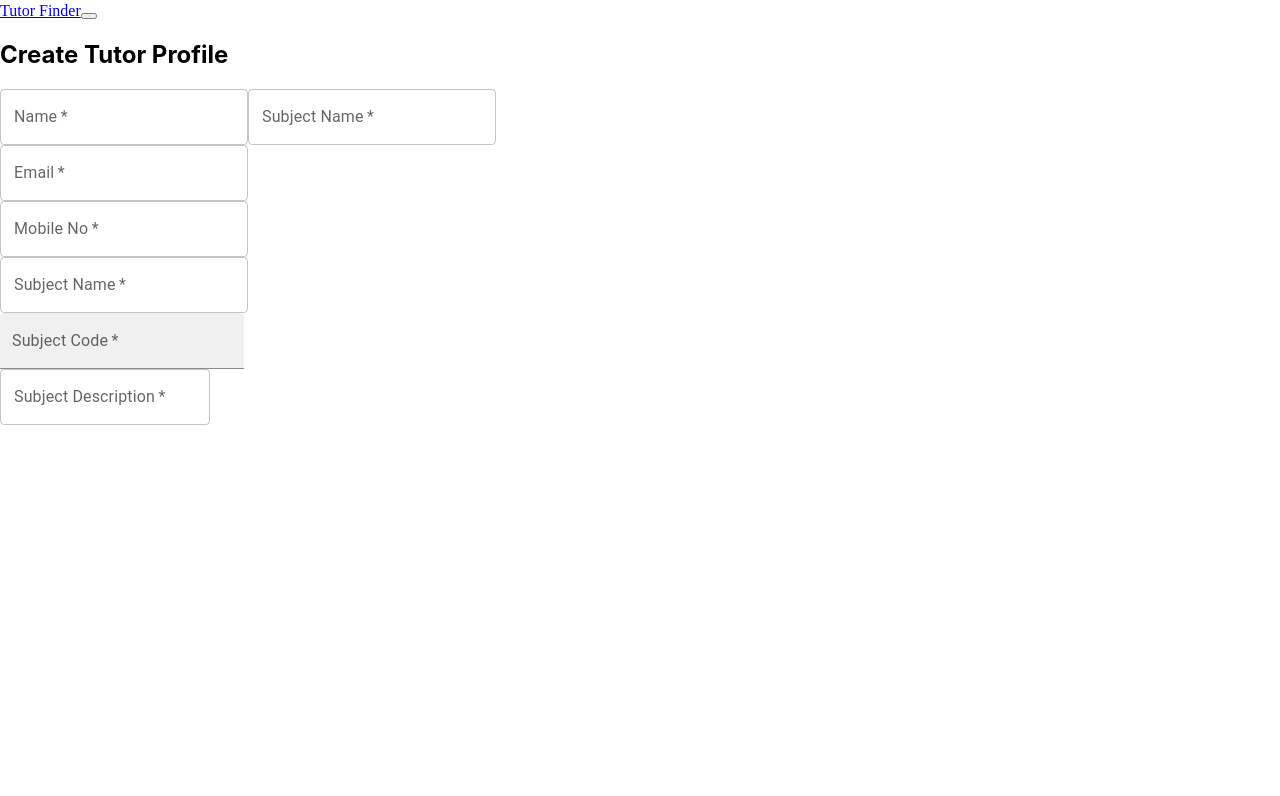
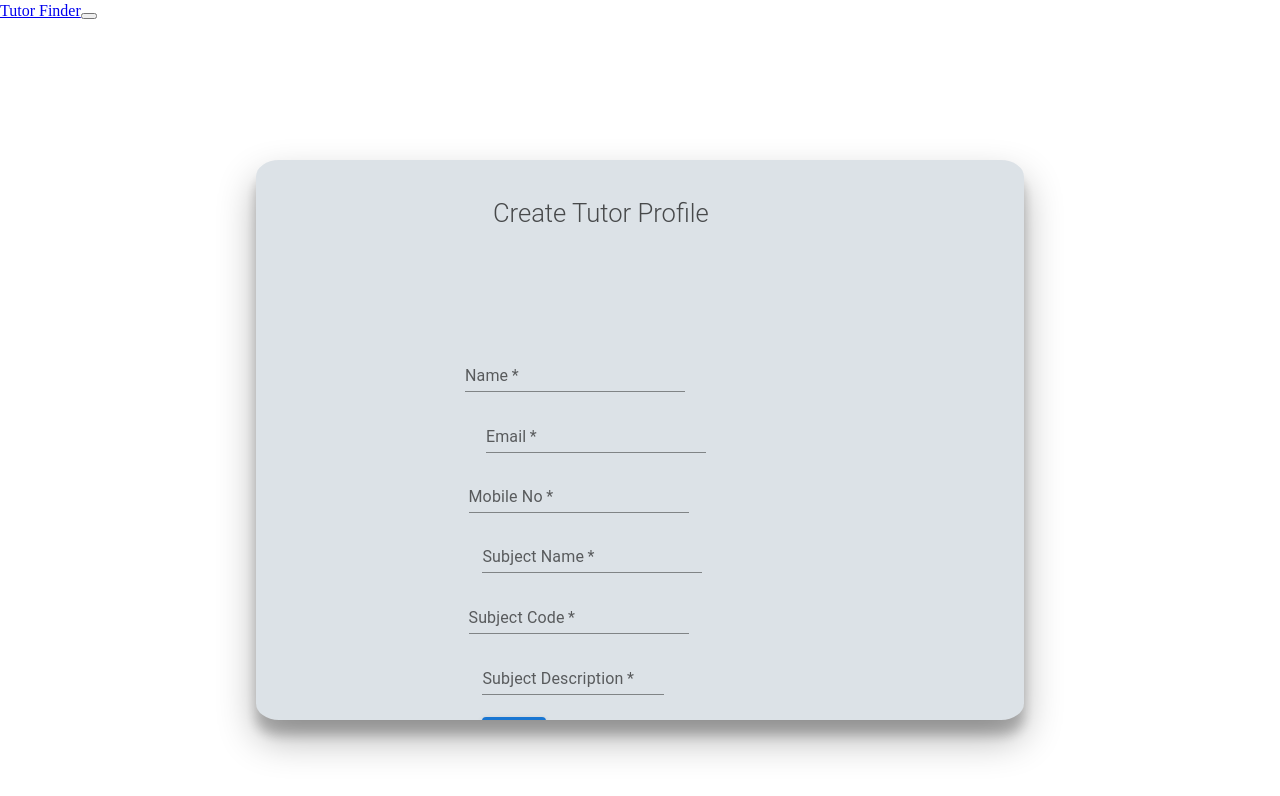
Before and after one commit to jashpal37/TutorFinder, a React (Create React App) app in the folder frontend/: page /tutor in a window 1280 px wide. Shown: the top 796 px of the page. Built offline with nearby package versions, Linux system fonts and the light colour scheme; the HTML template or start-up script is replaced by a standard one.

Commit message:
tutor profile css

```diff
--- a/frontend/src/components/Home.jsx
+++ b/frontend/src/components/Home.jsx
@@ -14,8 +14,8 @@ function Home() {
               </p>
             </div>
             <div className="buttonContainer">
-              <a href="/">
-                <Button size="lg" className="landingbutton" variant='outline-primary'>
+              <a href="/tutor">
+                <Button size='lg' className="landingbutton" variant='outline-primary'>
                   Become a Tutor.
                 </Button>
               </a>
--- a/frontend/src/components/TutorProfile.jsx
+++ b/frontend/src/components/TutorProfile.jsx
@@ -1,5 +1,6 @@
 import React from "react";
-import { TextField } from "@mui/material";
+import { TextField,Button } from "@mui/material";
+import "./styles/TutorProfile.css"
 
 function TutorProfile() {
   return (
@@ -15,16 +16,7 @@ function TutorProfile() {
                   name="name"
                   id="name"
                   label="Name"
-                  variant="outlined"
-                  required
-                  autoComplete="off"
-                />
-                <TextField
-                  type="text"
-                  name="subjectname"
-                  id="subjectname"
-                  label="Subject Name"
-                  variant="outlined"
+                  variant="standard"
                   required
                   autoComplete="off"
                 />
@@ -35,7 +27,7 @@ function TutorProfile() {
                   type="email"
                   id="email"
                   label="Email"
-                  variant="outlined"
+                  variant="standard"
                   required
                   autoComplete="off"
                 />
@@ -47,7 +39,7 @@ function TutorProfile() {
                   id="phone"
                   label="Mobile No"
                   SelectProps={{ IconComponent: () => null }}
-                  variant="outlined"
+                  variant="standard"
                   required
                   autoComplete="off"
                 />
@@ -58,7 +50,7 @@ function TutorProfile() {
                   name="subjectname"
                   id="subjectname"
                   label="Subject Name"
-                  variant="outlined"
+                  variant="standard"
                   required
                   autoComplete="off"
                 />
@@ -69,7 +61,7 @@ function TutorProfile() {
                   name="subjectcode"
                   id="subjectcode"
                   label="Subject Code"
-                  variant="filled"
+                  variant="standard"
                   required
                   autoComplete="off"
                 />
@@ -80,11 +72,24 @@ function TutorProfile() {
                   name="subjectdesc"
                   id="subjectdesc"
                   label="Subject Description"
-                  variant="outlined"
+                  variant="standard"
                   required
                   multiline
                   autoComplete="off"
                 />
+              </div>
+              <div className="TutorButton">
+                <Button
+                  type="submit"
+                  // onClick={sendToServer}
+                  id="tutorbutton"
+                  variant="contained"
+                  style={{
+                    fontFamily: "cursive",
+                  }}
+                >
+                  Add
+                </Button>
               </div>
             </form>
           </div>
--- /dev/null
+++ b/frontend/src/components/styles/TutorProfile.css
@@ -0,0 +1,140 @@
+.ProfileContainer {
+  width: 60vw;
+  height: 70vh;
+  display: flex;
+  justify-content: center;
+  position: fixed;
+  top: 20%;
+  left: 20%;
+  background-color: rgb(220, 226, 231);
+  box-sizing: border-box;
+  border-radius: 3%;
+  overflow: hidden;
+  box-shadow: rgba(0, 0, 0, 0.3) 0px 19px 38px,
+    rgba(0, 0, 0, 0.22) 0px 15px 12px;
+}
+
+.ProfileTitle {
+  color: rgba(0, 0, 0, 0.678);
+  font: 300 2vmax "Roboto", cursive;
+  transition: all 0.5s;
+  cursor: pointer;
+  display: grid;
+  place-items: center;
+  width: 100%;
+  display: flex;
+  height: 3vmax;
+  padding: 2.1vmax;
+  margin-top: 2%;
+}
+
+.ProfileTitle:hover {
+  color: rgb(25, 118, 210);
+}
+
+.ProfileForm {
+  display: flex;
+  flex-direction: column;
+  align-items: center;
+  margin: auto;
+  margin-top: 4%;
+  padding: 4vmax;
+  justify-content: space-evenly;
+  height: 70%;
+  width: 100%;
+  transition: all 0.5s;
+}
+
+/* .SignUpForm > div {
+  display: flex;
+  width: 130%;
+  align-items: center;
+} */
+
+.TutorName {
+  display: flex;
+  width: 100%;
+  align-items: center;
+  padding: 1vmax;
+  /* margin-top: 2%; */
+  margin-right: 30%;
+  font: 300 1vmax "Roboto", cursive;
+  outline: none;
+}
+
+.TutorMail {
+  display: flex;
+  width: 100%;
+  align-items: center;
+  /* padding: 0vmax; */
+  margin-right: 18%;
+  /* margin-top: 2%; */
+  font: 300 1vmax "Roboto", cursive;
+  outline: none;
+}
+
+.TutorPhone {
+  display: flex;
+  width: 100%;
+  align-items: center;
+  padding: 0.9vmax;
+  /* margin-top: 2%; */
+  margin-right: 28%;
+  font: 300 1vmax "Roboto", cursive;
+  outline: none;
+}
+
+/* for crome,edge and safari*/
+input::-webkit-outer-spin-button,
+input::-webkit-inner-spin-button {
+  -webkit-appearance: none;
+  margin: 0;
+}
+/* for fire fox*/
+input[type="number"] {
+  appearance: textfield;
+}
+
+.SubjectName {
+  display: flex;
+  width: 100%;
+  align-items: center;
+  padding: 0.1vmax;
+  /* margin-top: 2%; */
+  margin-right: 20%;
+  font: 300 1vmax "Roboto", cursive;
+  outline: none;
+}
+
+.SubjectCode {
+  display: flex;
+  width: 114%;
+  align-items: center;
+  padding: 0.9vmax;
+  /* margin-top: 2%; */
+  margin-right: 14%;
+  font: 300 1vmax "Roboto", cursive;
+  outline: none;
+}
+
+.SubjectDescription {
+  display: flex;
+  width: 100%;
+  align-items: center;
+  padding: 0.1vmax;
+  /* margin-top: 2%; */
+  margin-right: 20%;
+  font: 300 1vmax "Roboto", cursive;
+  outline: none;
+}
+
+.TutorButton {
+  display: flex;
+  width: 100%;
+  align-items: center;
+  padding: 0vmax;
+  margin-top: 6%;
+  margin-bottom: 1%;
+  margin-right: 20%;
+  outline: none;
+}
```
Also changed, not shown: 2 other files (tests, documents, lock files or other folders).
